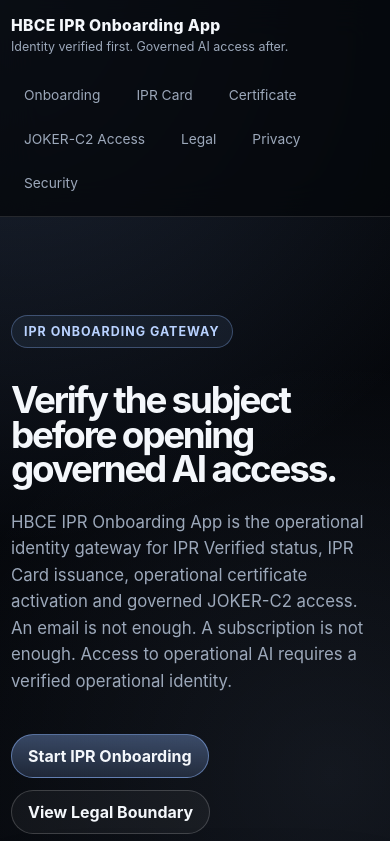
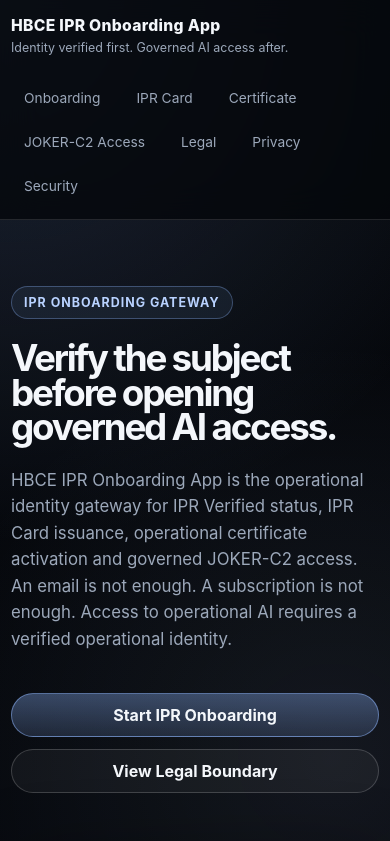
Before and after one commit to manuelcoletta1-source/hbce-ipr-onboarding-app, a Next.js app: page / in a window 390 px wide. Shown: the top 841 px of the page. Built offline with nearby package versions, Linux system fonts and the light colour scheme.

Commit message:
refactor(styles): stabilize HBCE onboarding design system

```diff
--- a/app/globals.css
+++ b/app/globals.css
@@ -15,6 +15,7 @@
   --hbce-warning: #ffd38f;
   --hbce-success: #9ee6b4;
   --hbce-shadow: 0 24px 80px rgba(0, 0, 0, 0.42);
+  --hbce-shadow-soft: 0 14px 42px rgba(0, 0, 0, 0.28);
   --hbce-radius: 18px;
   --hbce-radius-2: 26px;
   --hbce-max: 1180px;
@@ -27,14 +28,24 @@
 html {
   min-height: 100%;
   background: var(--hbce-bg);
+  color-scheme: dark;
+  scroll-behavior: smooth;
 }
 
 body {
   min-height: 100vh;
   margin: 0;
   background:
-    radial-gradient(circle at top left, rgba(143, 183, 255, 0.18), transparent 34rem),
-    radial-gradient(circle at 85% 10%, rgba(185, 210, 255, 0.08), transparent 26rem),
+    radial-gradient(
+      circle at top left,
+      rgba(143, 183, 255, 0.18),
+      transparent 34rem
+    ),
+    radial-gradient(
+      circle at 85% 10%,
+      rgba(185, 210, 255, 0.08),
+      transparent 26rem
+    ),
     linear-gradient(180deg, #05070b 0%, #080c14 52%, #05070b 100%);
   color: var(--hbce-text);
   font-family:
@@ -45,6 +56,12 @@ body {
     BlinkMacSystemFont,
     "Segoe UI",
     sans-serif;
+  text-rendering: optimizeLegibility;
+}
+
+::selection {
+  background: rgba(143, 183, 255, 0.34);
+  color: var(--hbce-text);
 }
 
 a {
@@ -59,6 +76,10 @@ textarea {
   font: inherit;
 }
 
+button {
+  border: 0;
+}
+
 code,
 pre,
 .hbce-mono {
@@ -67,6 +88,20 @@ pre,
     Consolas,
     "Liberation Mono",
     monospace;
+}
+
+pre {
+  overflow-x: auto;
+}
+
+img,
+svg {
+  max-width: 100%;
+}
+
+:focus-visible {
+  outline: 2px solid rgba(143, 183, 255, 0.85);
+  outline-offset: 3px;
 }
 
 .hbce-page {
@@ -90,12 +125,12 @@ pre,
 }
 
 .hbce-header {
+  position: sticky;
+  top: 0;
+  z-index: 20;
   border-bottom: 1px solid var(--hbce-line);
   background: rgba(5, 7, 11, 0.78);
   backdrop-filter: blur(18px);
-  position: sticky;
-  top: 0;
-  z-index: 20;
 }
 
 .hbce-header__row {
@@ -109,6 +144,7 @@ pre,
 .hbce-brand {
   display: grid;
   gap: 4px;
+  min-width: 220px;
 }
 
 .hbce-brand__title {
@@ -120,11 +156,13 @@ pre,
 .hbce-brand__subtitle {
   color: var(--hbce-muted);
   font-size: 0.78rem;
+  line-height: 1.45;
 }
 
 .hbce-nav {
   display: flex;
   align-items: center;
+  justify-content: flex-end;
   flex-wrap: wrap;
   gap: 10px;
 }
@@ -155,6 +193,7 @@ pre,
 
 .hbce-kicker {
   width: fit-content;
+  margin: 0;
   border: 1px solid rgba(143, 183, 255, 0.32);
   background: rgba(143, 183, 255, 0.08);
   color: var(--hbce-accent-2);
@@ -209,7 +248,11 @@ pre,
 .hbce-card {
   border: 1px solid var(--hbce-line);
   background:
-    linear-gradient(180deg, rgba(255, 255, 255, 0.045), rgba(255, 255, 255, 0.018)),
+    linear-gradient(
+      180deg,
+      rgba(255, 255, 255, 0.045),
+      rgba(255, 255, 255, 0.018)
+    ),
     var(--hbce-panel);
   border-radius: var(--hbce-radius);
   box-shadow: var(--hbce-shadow);
@@ -218,7 +261,11 @@ pre,
 
 .hbce-card--soft {
   background:
-    linear-gradient(180deg, rgba(143, 183, 255, 0.08), rgba(255, 255, 255, 0.018)),
+    linear-gradient(
+      180deg,
+      rgba(143, 183, 255, 0.08),
+      rgba(255, 255, 255, 0.018)
+    ),
     var(--hbce-panel-2);
 }
 
@@ -241,6 +288,10 @@ pre,
 .hbce-card p {
   color: var(--hbce-muted);
   line-height: 1.62;
+}
+
+.hbce-card p:last-child {
+  margin-bottom: 0;
 }
 
 .hbce-actions {
@@ -276,7 +327,11 @@ pre,
 
 .hbce-btn--primary {
   border-color: rgba(143, 183, 255, 0.5);
-  background: linear-gradient(180deg, rgba(143, 183, 255, 0.35), rgba(143, 183, 255, 0.16));
+  background: linear-gradient(
+    180deg,
+    rgba(143, 183, 255, 0.35),
+    rgba(143, 183, 255, 0.16)
+  );
 }
 
 .hbce-btn--danger {
@@ -310,6 +365,7 @@ pre,
   border-radius: 14px;
   padding: 12px 14px;
   background: rgba(255, 255, 255, 0.03);
+  line-height: 1.5;
 }
 
 .hbce-stepper {
@@ -350,6 +406,7 @@ pre,
   margin: 3px 0 0;
   color: var(--hbce-muted);
   font-size: 0.9rem;
+  line-height: 1.5;
 }
 
 .hbce-badge {
@@ -366,6 +423,7 @@ pre,
   font-weight: 760;
   text-transform: uppercase;
   letter-spacing: 0.06em;
+  white-space: nowrap;
 }
 
 .hbce-badge--success {
@@ -414,10 +472,20 @@ pre,
   outline: none;
 }
 
+.hbce-input::placeholder,
+.hbce-textarea::placeholder {
+  color: var(--hbce-muted-2);
+}
+
 .hbce-input:focus,
 .hbce-select:focus,
 .hbce-textarea:focus {
   border-color: rgba(143, 183, 255, 0.6);
+}
+
+.hbce-textarea {
+  min-height: 132px;
+  resize: vertical;
 }
 
 .hbce-notice {
@@ -442,8 +510,16 @@ pre,
   border-radius: var(--hbce-radius-2);
   padding: 26px;
   background:
-    radial-gradient(circle at 18% 0%, rgba(143, 183, 255, 0.25), transparent 18rem),
-    linear-gradient(135deg, rgba(255, 255, 255, 0.07), rgba(255, 255, 255, 0.025)),
+    radial-gradient(
+      circle at 18% 0%,
+      rgba(143, 183, 255, 0.25),
+      transparent 18rem
+    ),
+    linear-gradient(
+      135deg,
+      rgba(255, 255, 255, 0.07),
+      rgba(255, 255, 255, 0.025)
+    ),
     var(--hbce-panel-3);
   box-shadow: var(--hbce-shadow);
 }
@@ -505,21 +581,34 @@ pre,
   padding: 24px;
   border: 1px solid var(--hbce-line);
   background:
-    linear-gradient(180deg, rgba(255, 255, 255, 0.045), rgba(255, 255, 255, 0.018)),
+    linear-gradient(
+      180deg,
+      rgba(255, 255, 255, 0.045),
+      rgba(255, 255, 255, 0.018)
+    ),
     var(--hbce-panel);
+  box-shadow: var(--hbce-shadow-soft);
 }
 
 .hbce-access-panel--allow {
   border-color: rgba(158, 230, 180, 0.35);
   background:
-    linear-gradient(180deg, rgba(158, 230, 180, 0.1), rgba(255, 255, 255, 0.018)),
+    linear-gradient(
+      180deg,
+      rgba(158, 230, 180, 0.1),
+      rgba(255, 255, 255, 0.018)
+    ),
     var(--hbce-panel);
 }
 
 .hbce-access-panel--deny {
   border-color: rgba(255, 143, 143, 0.35);
   background:
-    linear-gradient(180deg, rgba(255, 143, 143, 0.09), rgba(255, 255, 255, 0.018)),
+    linear-gradient(
+      180deg,
+      rgba(255, 143, 143, 0.09),
+      rgba(255, 255, 255, 0.018)
+    ),
     var(--hbce-panel);
 }
 
@@ -552,10 +641,18 @@ pre,
 }
 
 @media (max-width: 880px) {
+  .hbce-header {
+    position: static;
+  }
+
   .hbce-header__row {
     align-items: flex-start;
     flex-direction: column;
     padding: 16px 0;
+  }
+
+  .hbce-nav {
+    justify-content: flex-start;
   }
 
   .hbce-grid--2,
@@ -585,13 +682,49 @@ pre,
     padding: 28px 0 54px;
   }
 
+  .hbce-hero {
+    padding: 38px 0 18px;
+  }
+
+  .hbce-title {
+    letter-spacing: -0.06em;
+  }
+
+  .hbce-actions,
+  .hbce-footer__links {
+    width: 100%;
+    flex-direction: column;
+  }
+
+  .hbce-btn {
+    width: 100%;
+  }
+
   .hbce-card,
   .hbce-card-preview,
   .hbce-access-panel {
     padding: 18px;
   }
 
-  .hbce-title {
-    letter-spacing: -0.06em;
+  .hbce-card-preview__top {
+    flex-direction: column;
+  }
+
+  .hbce-badge {
+    white-space: normal;
   }
 }
+
+@media (prefers-reduced-motion: reduce) {
+  html {
+    scroll-behavior: auto;
+  }
+
+  *,
+  *::before,
+  *::after {
+    transition-duration: 0.01ms !important;
+    animation-duration: 0.01ms !important;
+    animation-iteration-count: 1 !important;
+  }
+}
```
